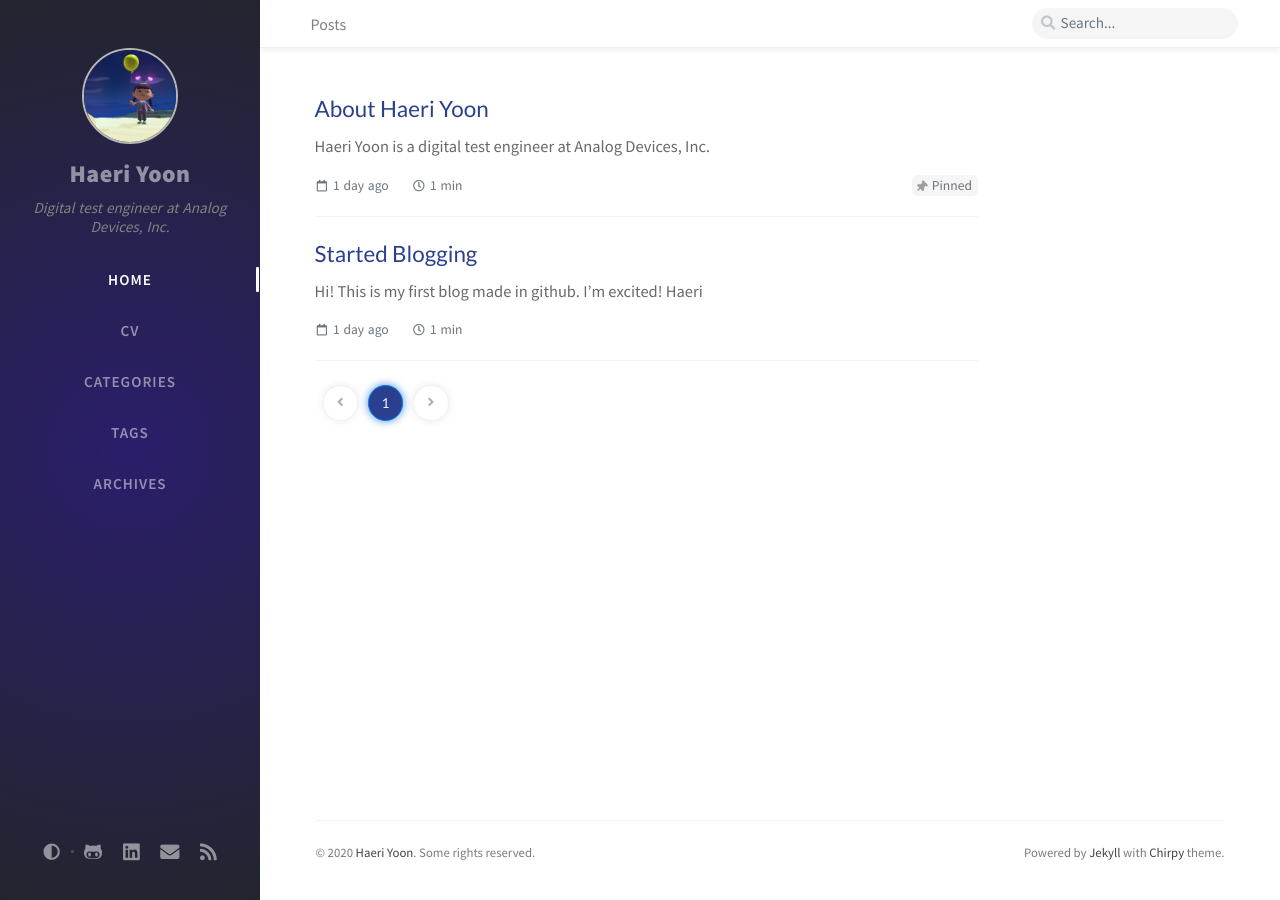
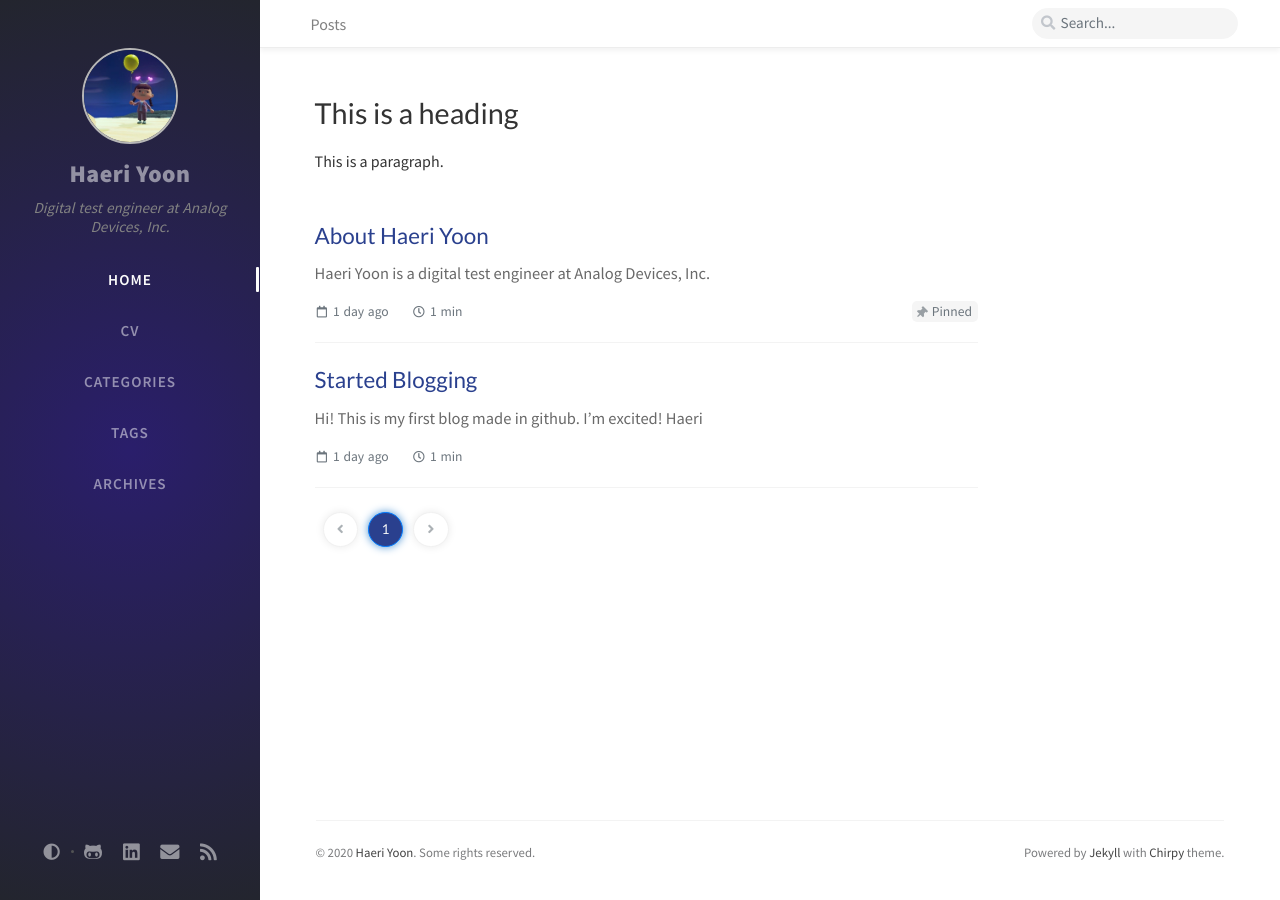
Before and after one commit to haeriy/blog, a Jekyll site: the page built from index.html, in a window 1280 px wide. Built offline with Jekyll 4.4.1, drawn with Linux system fonts in a browser that asks for light colours; nearby versions of some CDN libraries; the list of posts is cut into pages by our own code; comment, search, counter and statistics services are not loaded.

Commit message:
Update home.html

```diff
--- a/_layouts/home.html
+++ b/_layouts/home.html
@@ -7,6 +7,15 @@
 # MIT Licensed
 ---
 
+<!DOCTYPE html>
+<html>
+<body style="background-color:powderblue;">
+
+<h1>This is a heading</h1>
+<p>This is a paragraph.</p>
+
+</body>
+</html>
 
 
 {% assign pinned = site.posts | where_exp: "item", "item.pin == true"  %}
```
